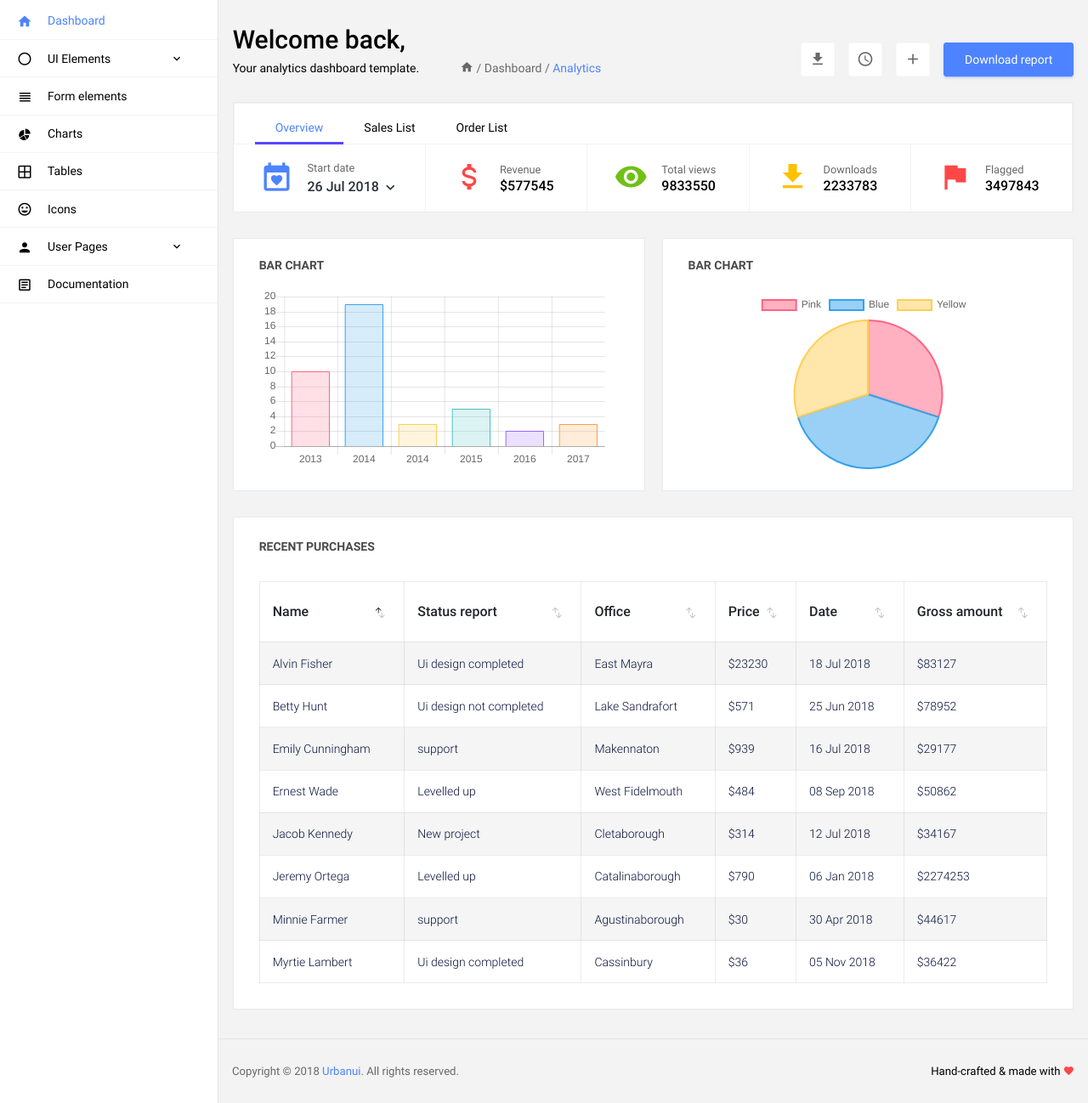
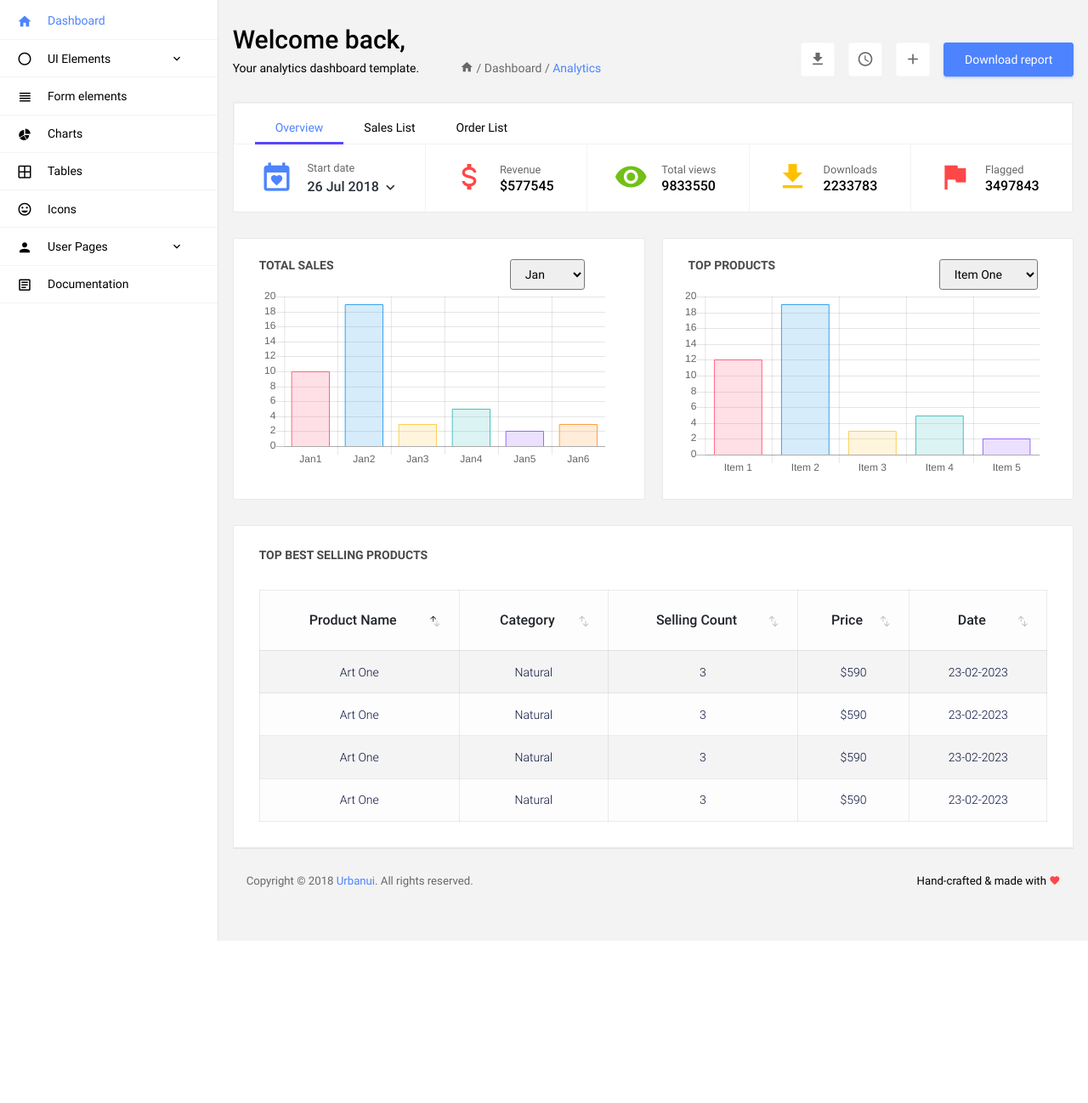
Before and after one commit to zayarhtun17/Oscar-Admin, a website with bundled scripts: page index.html in a window 1280 px wide. Shown: the part 62-1360 px from the top of the page at 85% size. After the commit the page ends 1169 px from the top, so only its background shows below. Built offline with nearby package versions, Linux system fonts and the light colour scheme.

Commit message:
Add Dashboard

```diff
--- a/index.html
+++ b/index.html
@@ -418,106 +418,96 @@
             <div class="col-lg-6 grid-margin stretch-card">
               <div class="card">
                 <div class="card-body"><div class="chartjs-size-monitor" style="position: absolute; inset: 0px; overflow: hidden; pointer-events: none; visibility: hidden; z-index: -1;"><div class="chartjs-size-monitor-expand" style="position:absolute;left:0;top:0;right:0;bottom:0;overflow:hidden;pointer-events:none;visibility:hidden;z-index:-1;"><div style="position:absolute;width:1000000px;height:1000000px;left:0;top:0"></div></div><div class="chartjs-size-monitor-shrink" style="position:absolute;left:0;top:0;right:0;bottom:0;overflow:hidden;pointer-events:none;visibility:hidden;z-index:-1;"><div style="position:absolute;width:200%;height:200%;left:0; top:0"></div></div></div>
-                  <h4 class="card-title">Bar chart</h4>
-                  <canvas id="barChart" width="610" height="304" style="display: block; height: 195px; width: 391px;" class="chartjs-render-monitor"></canvas>
+                <div class="row">
+                  <div class="col-lg-8">
+                    <h4 class="card-title">Total Sales</h4>
+                  </div>
+                  <div class="col-lg-4">
+                    <select class="form-control-sm right" id="exampleFormControlSelect1">
+                      <option>Jan</option>
+                      <option>Feb</option>
+                      <option>March</option>
+                      <option>April</option>
+                      <option>May</option>
+                    </select>
+                  </div>
+                </div>
+                  <canvas id="totalSalesChart" width="610" height="304" style="display: block; height: 195px; width: 391px;" class="chartjs-render-monitor"></canvas>
                 </div>
               </div>
             </div>
             <div class="col-lg-6 grid-margin stretch-card">
               <div class="card">
                 <div class="card-body"><div class="chartjs-size-monitor" style="position: absolute; inset: 0px; overflow: hidden; pointer-events: none; visibility: hidden; z-index: -1;"><div class="chartjs-size-monitor-expand" style="position:absolute;left:0;top:0;right:0;bottom:0;overflow:hidden;pointer-events:none;visibility:hidden;z-index:-1;"><div style="position:absolute;width:1000000px;height:1000000px;left:0;top:0"></div></div><div class="chartjs-size-monitor-shrink" style="position:absolute;left:0;top:0;right:0;bottom:0;overflow:hidden;pointer-events:none;visibility:hidden;z-index:-1;"><div style="position:absolute;width:200%;height:200%;left:0; top:0"></div></div></div>
-                  <h4 class="card-title">Bar chart</h4>
-                  <canvas id="pieChart" width="610" height="304" style="display: block; height: 195px; width: 391px;" class="chartjs-render-monitor"></canvas>
+
+                  <div class="row">
+                    <div class="col-lg-8">
+                      <h4 class="card-title">Top Products</h4>
+                    </div>
+                    <div class="col-lg-4">
+                      <select class="form-control-sm right" id="exampleFormControlSelect1">
+                        <option>Item One</option>
+                        <option>Item Two</option>
+                        <option>Item Three</option>
+                        <option>Item Four</option>
+                        <option>Item Five</option>
+                      </select>
+                    </div>
+                  <canvas id="topProductChart" width="610" height="304" style="display: block; height: 195px; width: 391px;" class="chartjs-render-monitor"></canvas>
                 </div>
               </div>
             </div>
+          </div>
+
         </div>
         <!-- Table -->
         <div class="row">
           <div class="col-md-12 stretch-card">
             <div class="card">
               <div class="card-body">
-                  <p class="card-title">Recent Purchases</p>
-                  <div class="table-responsive">
-                    <table id="recent-purchases-listing" class="table">
+                <p class="card-title">Top Best Selling Products</p>
+                <div class="table-responsive text-center">
+                  <table id="recent-purchases-listing" class="table table-light table-striped table-borderless">
                     <thead>
                       <tr>
-                            <th>Name</th>
-                            <th>Status report</th>
-                            <th>Office</th>
+                          <th>Product Name</th>
+                          <th>Category</th>
+                          <th>Selling Count</th>
                           <th>Price</th>
                           <th>Date</th>
-                            <th>Gross amount</th>
                       </tr>
                     </thead>
                     <tbody>
                       <tr>
-                            <td>Jeremy Ortega</td>
-                            <td>Levelled up</td>
-                            <td>Catalinaborough</td>
-                            <td>$790</td>
-                            <td>06 Jan 2018</td>
-                            <td>$2274253</td>
+                          <td>Art One</td>
+                          <td>Natural</td>
+                          <td>3</td>
+                          <td>$590</td>
+                          <td>23-02-2023</td>
                       </tr>
                       <tr>
-                            <td>Alvin Fisher</td>
-                            <td>Ui design completed</td>
-                            <td>East Mayra</td>
-                            <td>$23230</td>
-                            <td>18 Jul 2018</td>
-                            <td>$83127</td>
+                        <td>Art One</td>
+                        <td>Natural</td>
+                        <td>3</td>
+                        <td>$590</td>
+                        <td>23-02-2023</td>
                     </tr>
                     <tr>
-                            <td>Emily Cunningham</td>
-                            <td>support</td>
-                            <td>Makennaton</td>
-                            <td>$939</td>
-                            <td>16 Jul 2018</td>
-                            <td>$29177</td>
+                      <td>Art One</td>
+                      <td>Natural</td>
+                      <td>3</td>
+                      <td>$590</td>
+                      <td>23-02-2023</td>
                   </tr>
                   <tr>
-                            <td>Minnie Farmer</td>
-                            <td>support</td>
-                            <td>Agustinaborough</td>
-                            <td>$30</td>
-                            <td>30 Apr 2018</td>
-                            <td>$44617</td>
-                        </tr>
-                        <tr>
-                            <td>Betty Hunt</td>
-                            <td>Ui design not completed</td>
-                            <td>Lake Sandrafort</td>
-                            <td>$571</td>
-                            <td>25 Jun 2018</td>
-                            <td>$78952</td>
-                        </tr>
-                        <tr>
-                            <td>Myrtie Lambert</td>
-                            <td>Ui design completed</td>
-                            <td>Cassinbury</td>
-                            <td>$36</td>
-                            <td>05 Nov 2018</td>
-                            <td>$36422</td>
-                        </tr>
-                        <tr>
-                            <td>Jacob Kennedy</td>
-                            <td>New project</td>
-                            <td>Cletaborough</td>
-                            <td>$314</td>
-                            <td>12 Jul 2018</td>
-                            <td>$34167</td>
-                        </tr>
-                        <tr>
-                            <td>Ernest Wade</td>
-                            <td>Levelled up</td>
-                            <td>West Fidelmouth</td>
-                            <td>$484</td>
-                            <td>08 Sep 2018</td>
-                            <td>$50862</td>
+                    <td>Art One</td>
+                    <td>Natural</td>
+                    <td>3</td>
+                    <td>$590</td>
+                    <td>23-02-2023</td>
                 </tr>
                     </tbody>
                   </table>
-                  </div>
                 </div>
               </div>
             </div>
--- a/js/chart.js
+++ b/js/chart.js
@@ -5,9 +5,9 @@ $(function() {
    */
   'use strict';
   var data = {
-    labels: ["2013", "2014", "2014", "2015", "2016", "2017"],
+    labels: ["Jan1", "Jan2", "Jan3", "Jan4", "Jan5", "Jan6"],
     datasets: [{
-      label: '# of Votes',
+      label: 'Item Count',
       data: [10, 19, 3, 5, 2, 3],
       backgroundColor: [
         'rgba(255, 99, 132, 0.2)',
@@ -114,7 +114,7 @@ $(function() {
     }
   };
   var areaData = {
-    labels: ["2013", "2014", "2015", "2016", "2017"],
+    labels: ["Item 1", "Item 2", "Item 3", "Item 4", "Item 5"],
     datasets: [{
       label: '# of Votes',
       data: [12, 19, 3, 5, 2, 3],
@@ -268,12 +268,23 @@ $(function() {
     }
   }
   // Get context with jQuery - using jQuery's .get() method.
-  if ($("#barChart").length) {
-    var barChartCanvas = $("#barChart").get(0).getContext("2d");
+  if ($("#totalSalesChart").length) {
+    var barChartCanvas = $("#totalSalesChart").get(0).getContext("2d");
     // This will get the first returned node in the jQuery collection.
     var barChart = new Chart(barChartCanvas, {
       type: 'bar',
       data: data,
+      options: options
+    });
+  }
+
+
+  if ($("#topProductChart").length) {
+    var barChartCanvas = $("#topProductChart").get(0).getContext("2d");
+    // This will get the first returned node in the jQuery collection.
+    var barChart = new Chart(barChartCanvas, {
+      type: 'bar',
+      data: areaData,
       options: options
     });
   }
```
Lines whose indentation alone changed are shown as unchanged.
